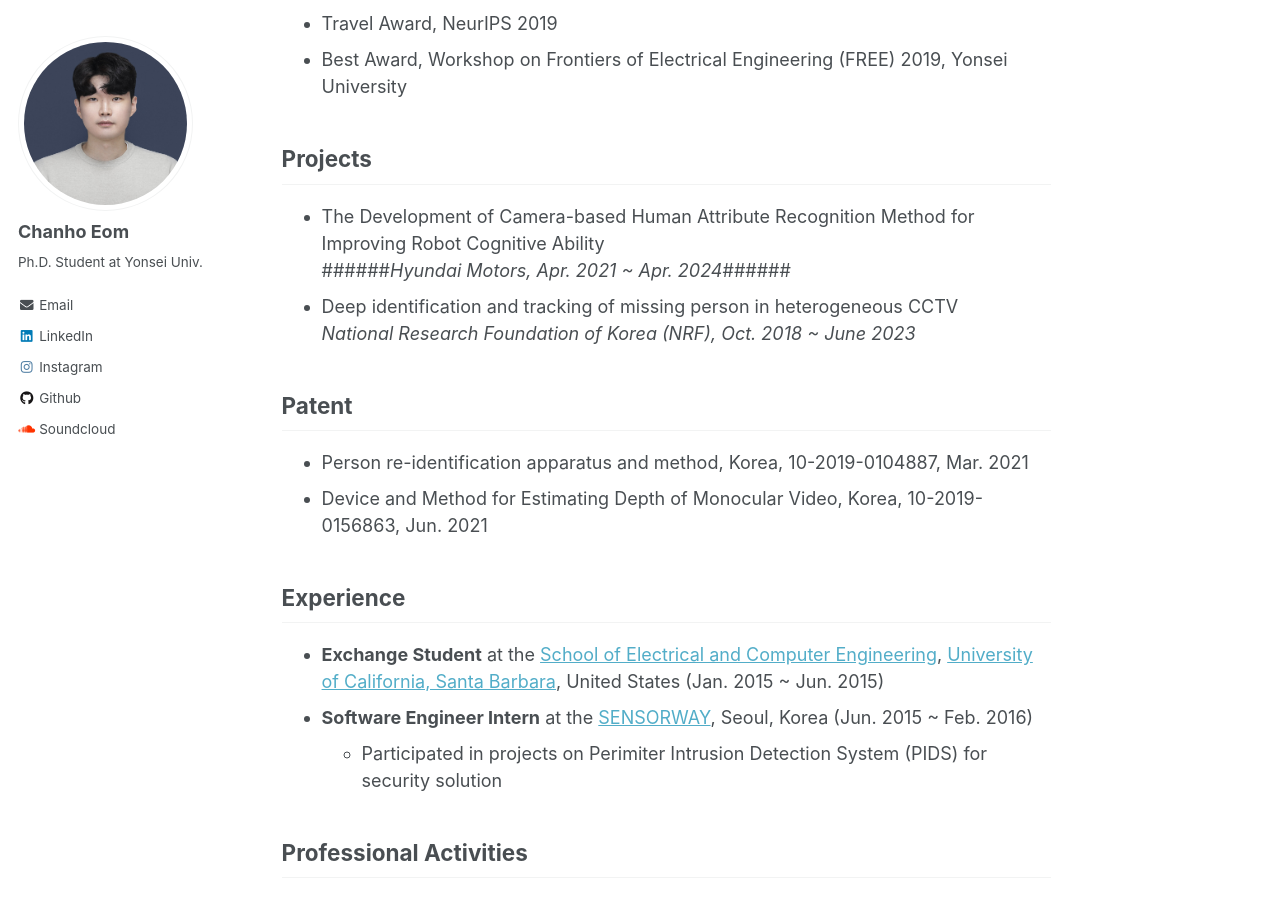
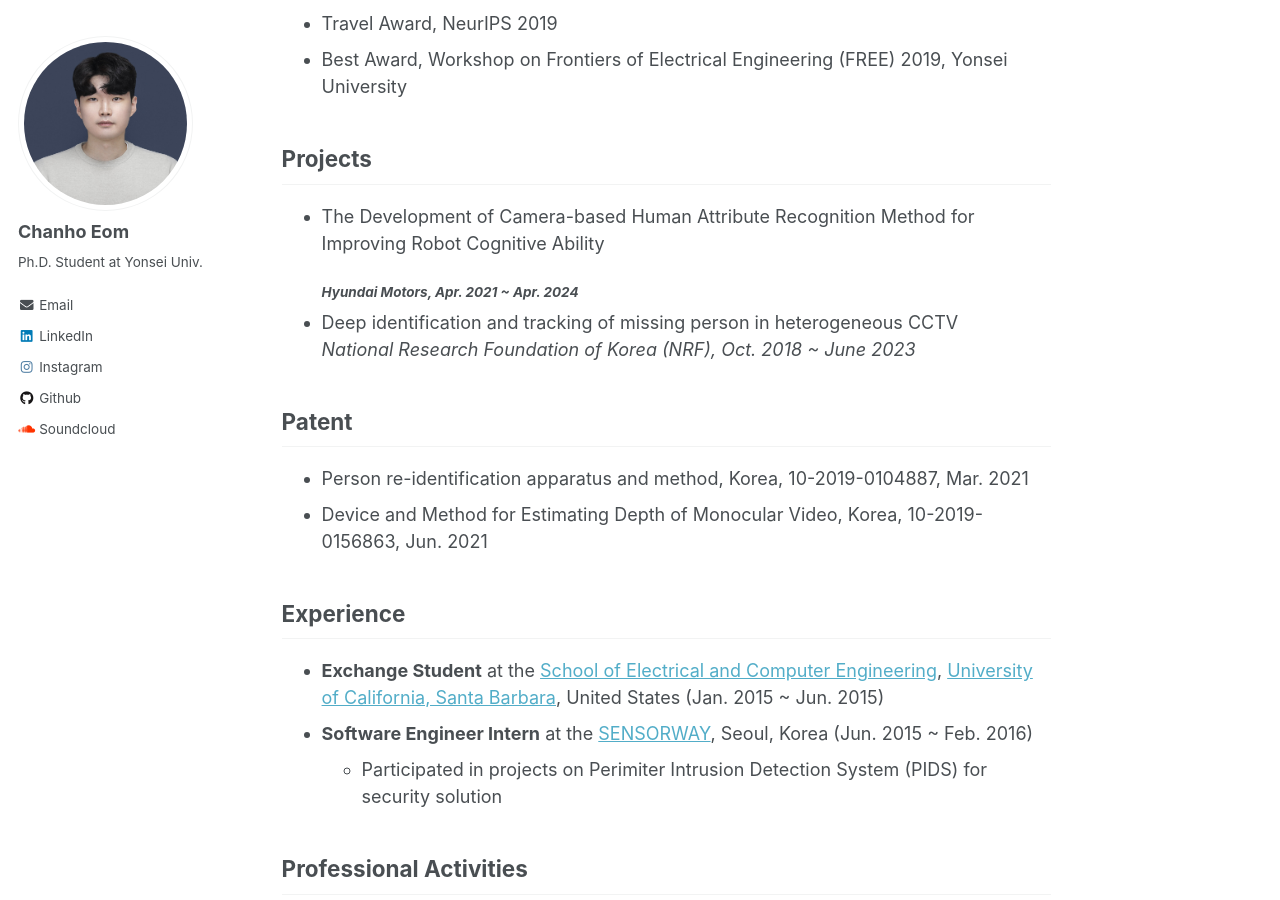
Before and after one commit to chanhoeom/chanhoEom.github.io, a Jekyll site: the page built from _pages/about.md, in a window 1280 px wide and 900 px high, scrolled down 1326 px. Built offline with Jekyll 4.4.1, drawn with Linux system fonts in a browser that asks for light colours.

```diff
--- a/_pages/about.md
+++ b/_pages/about.md
@@ -52,7 +52,7 @@ Chanho Eom, Hyunjong Park, and Bumsub Ham
 
 ## Projects
 * The Development of Camera-based Human Attribute Recognition Method for Improving Robot Cognitive Ability
-######*Hyundai Motors, Apr. 2021 ~ Apr. 2024*######
+###### *Hyundai Motors, Apr. 2021 ~ Apr. 2024*
 * Deep identification and tracking of missing person in heterogeneous CCTV
 *National Research Foundation of Korea (NRF), Oct. 2018 ~ June 2023*
 
```
